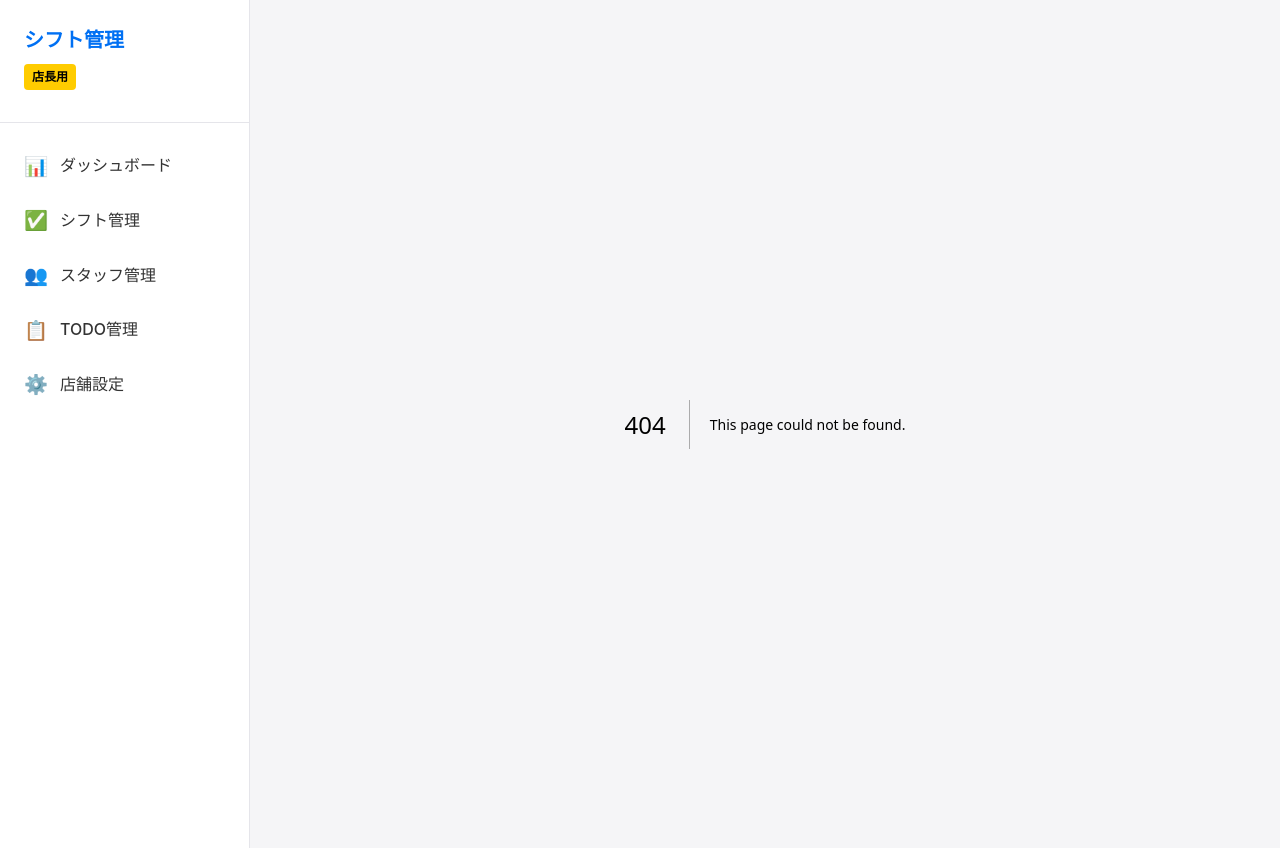
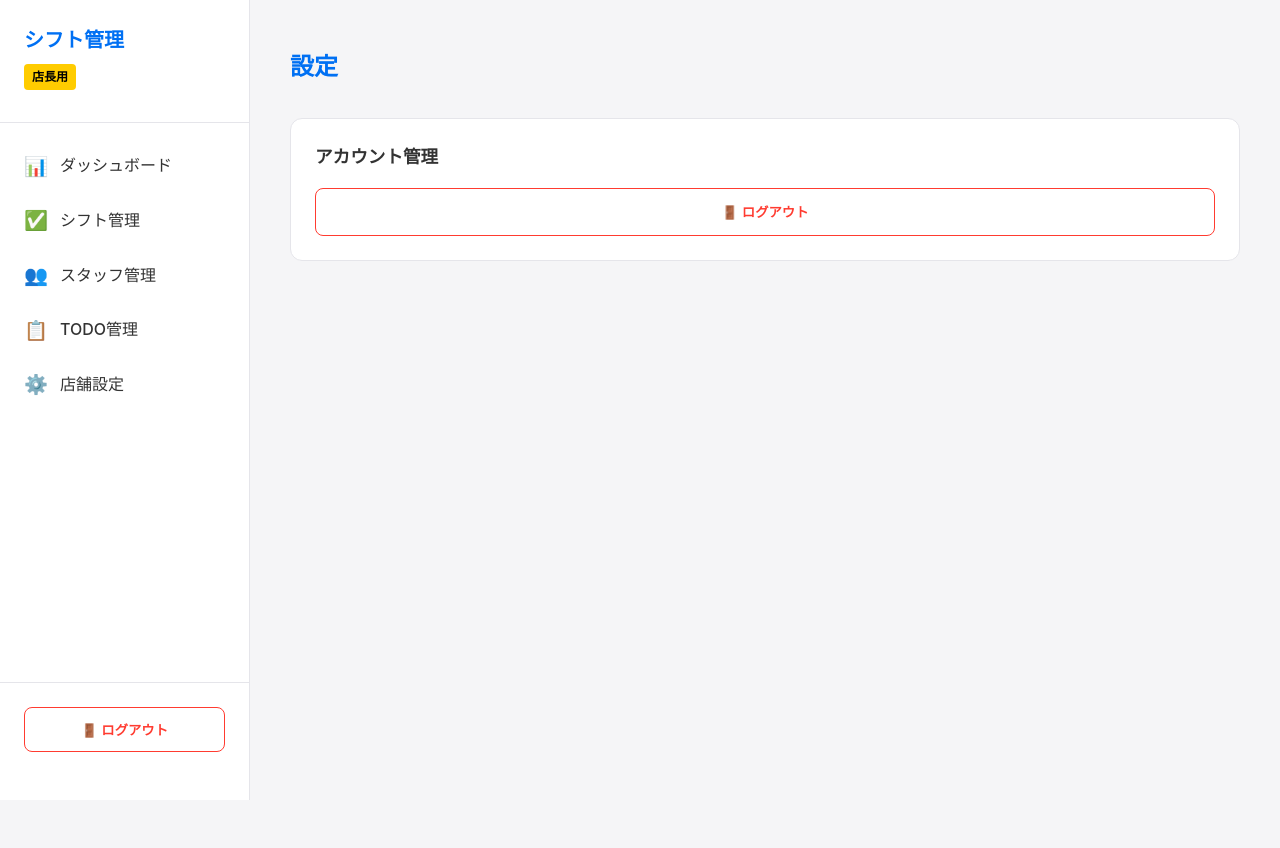
Before and after one commit to 10193308ab-dotcom/shift-management, a Next.js app: page /staff/profile in a window 1280 px wide. Before the commit this address had no page. After the commit the page ends 800 px from the top, so only its background shows below. Built offline with nearby package versions, Linux system fonts and the light colour scheme; no server answers.

Commit message:
Add logout functionality to Sidebar and Staff profile

```diff
--- /dev/null
+++ b/src/app/staff/profile/page.tsx
@@ -0,0 +1,30 @@
+'use client';
+
+import { supabase } from '@/lib/supabaseClient';
+import { useRouter } from 'next/navigation';
+
+export default function StaffProfile() {
+  const router = useRouter();
+
+  const handleLogout = async () => {
+    await supabase.auth.signOut();
+    router.push('/');
+  };
+
+  return (
+    <div style={{ padding: '1.5rem 1rem' }}>
+      <h1 style={{ fontSize: '1.5rem', color: 'var(--primary-color)', marginBottom: '2rem' }}>設定</h1>
+
+      <div style={{ backgroundColor: 'var(--surface-color)', padding: '1.5rem', borderRadius: '12px', border: '1px solid var(--border-color)' }}>
+        <h2 style={{ fontSize: '1.1rem', marginBottom: '1rem' }}>アカウント管理</h2>
+
+        <button
+          onClick={handleLogout}
+          style={{ width: '100%', padding: '0.85rem', background: '#fff', border: '1px solid #ff3b30', color: '#ff3b30', borderRadius: '8px', cursor: 'pointer', fontWeight: 'bold' }}
+        >
+          🚪 ログアウト
+        </button>
+      </div>
+    </div>
+  );
+}
--- a/src/components/layout/Sidebar.tsx
+++ b/src/components/layout/Sidebar.tsx
@@ -1,10 +1,12 @@
 'use client';
 
 import Link from 'next/link';
-import { usePathname } from 'next/navigation';
+import { usePathname, useRouter } from 'next/navigation';
+import { supabase } from '@/lib/supabaseClient';
 
 export default function Sidebar() {
   const pathname = usePathname();
+  const router = useRouter();
 
   const navItems = [
     { name: 'ダッシュボード', path: '/manager', icon: '📊' },
@@ -14,13 +16,18 @@ export default function Sidebar() {
     { name: '店舗設定', path: '/manager/settings', icon: '⚙️' },
   ];
 
+  const handleLogout = async () => {
+    await supabase.auth.signOut();
+    router.push('/');
+  };
+
   return (
-    <aside className="sidebar">
+    <aside className="sidebar" style={{ display: 'flex', flexDirection: 'column', height: '100vh' }}>
       <div className="sidebar-header">
         <h2>シフト管理</h2>
         <span className="badge">店長用</span>
       </div>
-      <nav className="sidebar-nav">
+      <nav className="sidebar-nav" style={{ flexGrow: 1 }}>
         {navItems.map((item) => {
           const isActive = pathname === item.path || (item.path !== '/manager' && pathname.startsWith(item.path));
           return (
@@ -31,6 +38,11 @@ export default function Sidebar() {
           );
         })}
       </nav>
+      <div style={{ padding: '1.5rem', borderTop: '1px solid var(--border-color)' }}>
+        <button onClick={handleLogout} style={{ width: '100%', padding: '0.75rem', background: 'none', border: '1px solid #ff3b30', color: '#ff3b30', borderRadius: '8px', cursor: 'pointer', fontWeight: 'bold' }}>
+          🚪 ログアウト
+        </button>
+      </div>
     </aside>
   );
 }
```
